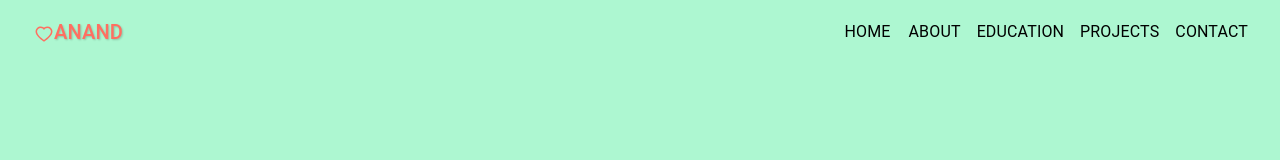
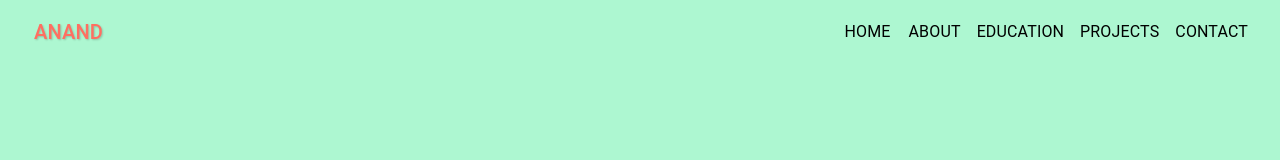
Before and after one commit to AnandYellapu/portfolio, a React (Create React App) app: page / in a window 1280 px wide. Shown: the top 160 px of the page. Built offline with nearby package versions, Linux system fonts and the light colour scheme.

Commit message:
Update Header.js

```diff
--- a/src/components/Header/Header.js
+++ b/src/components/Header/Header.js
@@ -88,7 +88,7 @@ import InfoIcon from '@mui/icons-material/Info';
 import ContactMailIcon from '@mui/icons-material/ContactMail';
 import SchoolIcon from '@mui/icons-material/School';
 import DescriptionIcon from '@mui/icons-material/Description';
-import { AiOutlineHeart } from 'react-icons/ai';
+// import { AiOutlineHeart } from 'react-icons/ai';
 
 const Header = () => {
   const [isDrawerOpen, setIsDrawerOpen] = useState(false);
@@ -147,7 +147,7 @@ const Header = () => {
             </IconButton>
           )}
           <Typography variant="h6" component="div" sx={{ flexGrow: 1 }} className="typography">
-          <AiOutlineHeart />ANAND
+          ANAND
           </Typography>
           {!isResponsive && (
             <>
```
